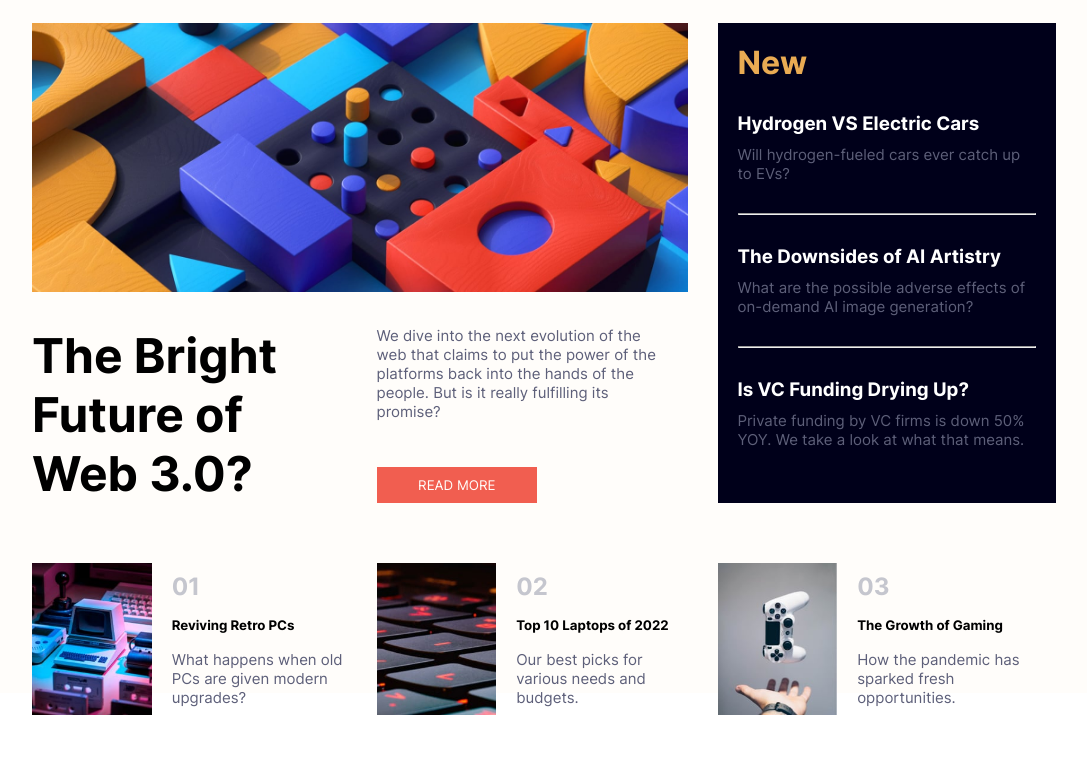
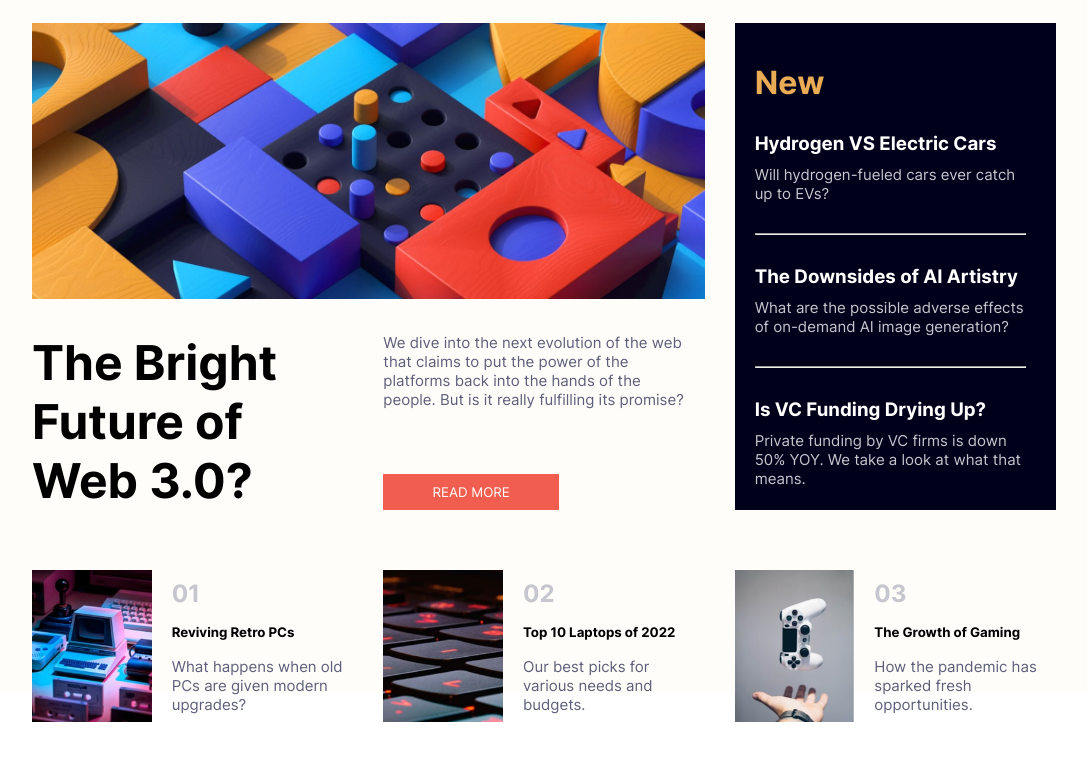
Before and after one commit to Wyllymk/new-homepage, a plain HTML site: page index.html in a window 1280 px wide. Shown: the part 107-868 px from the top of the page, without its empty margins (96-1183 px from the left). Drawn offline with Linux system fonts and the light colour scheme.

Commit message:
further edits

```diff
--- a/style.css
+++ b/style.css
@@ -57,6 +57,13 @@ p{
 .top-bar nav ul li a:hover {
     color:hsl(5, 85%, 63%);
 }
+
+@media only screen and (max-width: 600px) {
+    body {
+      background-color: lightblue;
+    }
+}
+
 .grid-container{
     display: grid;
     grid-template-columns: repeat(3, 1fr);
@@ -82,11 +89,14 @@ p{
     flex-flow: column nowrap;
     grid-area: two;
     background-color: hsl(240, 100%, 5%);
-    padding: 20px;
+    padding: 40px 30px 30px 20px;
     gap: 30px;
 }
 .two h1{
     color: hsl(35, 77%, 62%);
+}
+.two p{
+    color: hsl(233, 8%, 79%);
 }
 .two div{
     display: flex;
@@ -110,7 +120,7 @@ h3:hover{
 
 .four{
     grid-area: four;
-    padding: 0px 30px 0px 0px;
+    padding: 0px 10px 0px 0px;
     display: flex;
     flex-flow: column nowrap;
     justify-content: space-between;
@@ -146,7 +156,7 @@ h3:hover{
     width: 100%;
     display: flex;
     gap: 20px;
-    margin: 30px 20px 20px 0px;
+    margin: 30px 0px 20px 0px;
 }
 
 .number{
```
